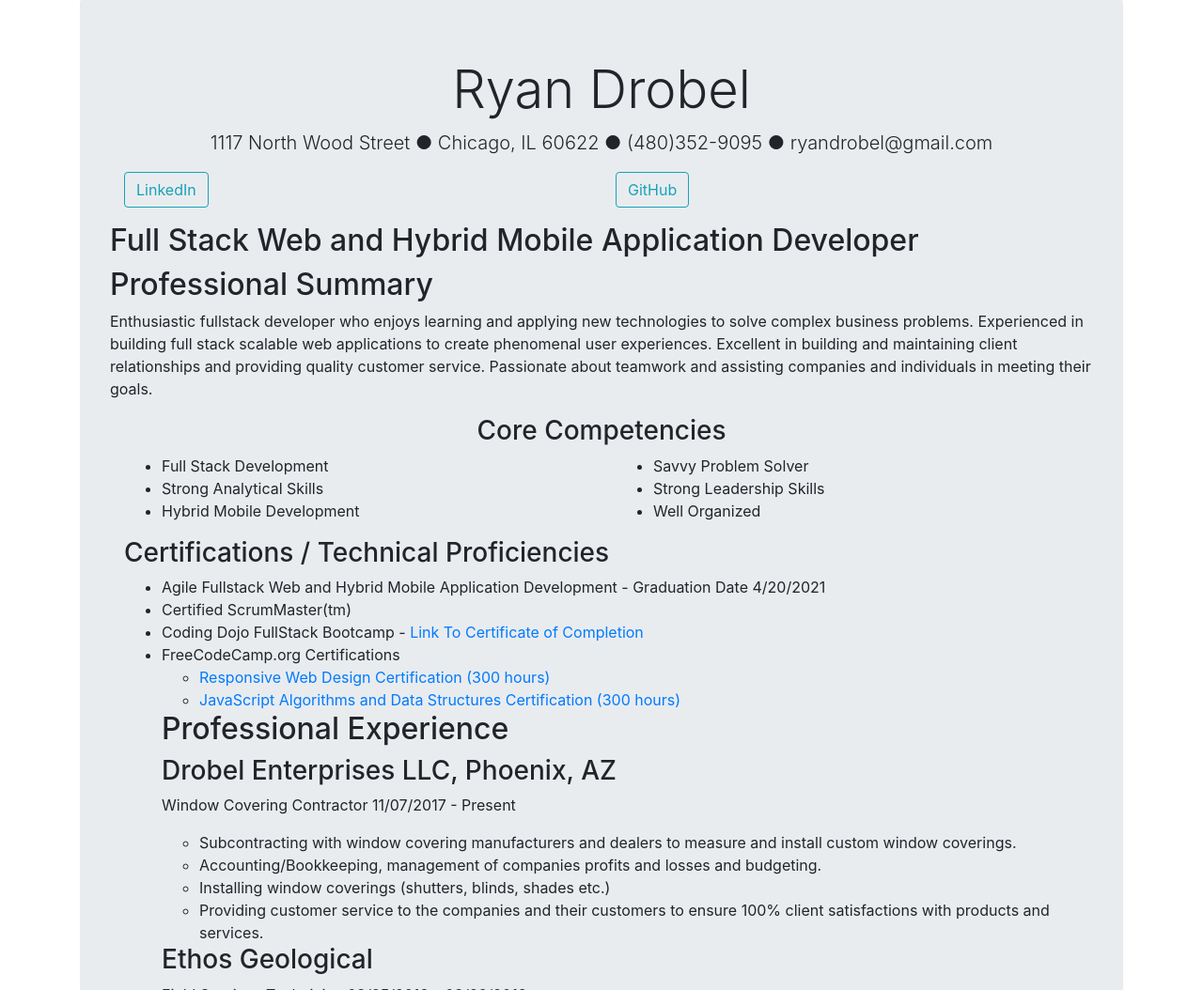
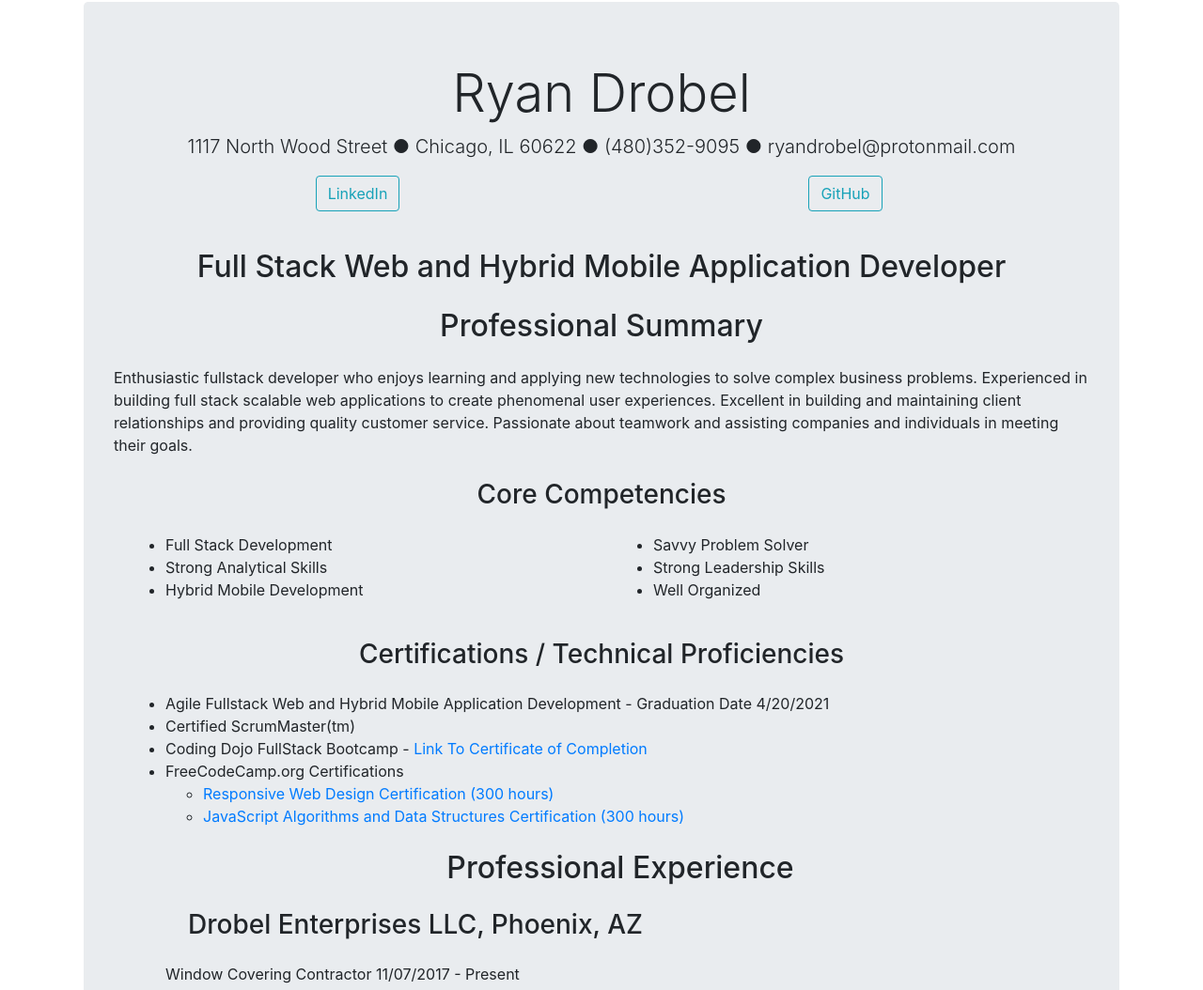
Before and after one commit to ryandrobel/bootstrap, a plain HTML site: page resume.html in a window 1280 px wide. Shown: the part 58-1112 px from the top of the page at 94% size. Drawn offline with nearby package versions, Linux system fonts and the light colour scheme.

Commit message:
functioning site with bootstrap

```diff
--- a/resume.html
+++ b/resume.html
@@ -39,12 +39,12 @@
         </nav>
 
 
-        <div class="jumbotron">
+        <div class="jumbotron m-1">
             <h1 class="display-4 text-center">Ryan Drobel</h1>
             <p class="lead text-center"> 1117 North Wood Street &#9679; Chicago, IL 60622 &#9679;
-                (480)352-9095 &#9679; ryandrobel@gmail.com
+                (480)352-9095 &#9679; ryandrobel@protonmail.com
             </p>
-            <div class="container">
+            <div class="container text-center">
                 <div class="row">
                     <div class="col-sm">
                         <p><a class="btn btn-outline-info" href="https://www.linkedin.com/in/ryan-drobel-40b59934/"
@@ -60,11 +60,11 @@
             </div>
 
 
-            <h2 class="text-cetner">Full Stack Web and Hybrid Mobile Application Developer</h2>
+            <h2 class="text-cetner m-4 text-center">Full Stack Web and Hybrid Mobile Application Developer</h2>
 
 
 
-            <h2>Professional Summary</h2>
+            <h2 class="text-center m-4">Professional Summary</h2>
             <p>Enthusiastic fullstack developer who enjoys learning and applying new technologies to solve complex
                 business problems. Experienced in building full stack scalable web applications to create phenomenal
                 user experiences. Excellent in building and maintaining client relationships and providing quality
@@ -72,7 +72,7 @@
                 goals.</p>
 
 
-            <h3 class="text-center">Core Competencies</h3>
+            <h3 class="text-center m-4">Core Competencies</h3>
             <div class="container">
                 <div class="row">
                     <div class="col">
@@ -94,7 +94,7 @@
 
 
 
-                <h3>Certifications / Technical Proficiencies</h3>
+                <h3 class="text-center m-4">Certifications / Technical Proficiencies</h3>
                 <ul>
                     <li>Agile Fullstack Web and Hybrid Mobile Application Development - Graduation Date 4/20/2021</li>
                     <li>Certified ScrumMaster(tm)</li>
@@ -113,12 +113,12 @@
                     </li>
 
 
-                    <h2>Professional Experience</h2>
+                    <h2 class="text-center m-4">Professional Experience</h2>
 
 
 
-                    <h3>Drobel Enterprises LLC, Phoenix, AZ</h3>
-                    <p>Window Covering Contractor 11/07/2017 - Present</p>
+                        <h3 class="m-4">Drobel Enterprises LLC, Phoenix, AZ</h3>
+                        <p>Window Covering Contractor 11/07/2017 - Present</p>
 
                     <ul>
                         <li>Subcontracting with window covering manufacturers and dealers to measure and install custom
@@ -131,7 +131,8 @@
                     </ul>
 
 
-                    <h3>Ethos Geological</h3>
+
+                    <h3 class="m-4">Ethos Geological</h3>
                     <p>Field Services Technician 03/25/2018 – 08/22/2018</p>
 
                     <ul>
@@ -147,7 +148,7 @@
 
 
 
-                    <h3>Animal House Strength and Conditioning</h3>
+                    <h3 class="m-4">Animal House Strength and Conditioning</h3>
                     <p>Founder, CEO &amp; Operator 03/15/2013 – 12/15/2017</p>
 
                     <ul>
```
Also changed, not shown: contact.html (+1 -1 lines), index.html (+10 -10 lines).
